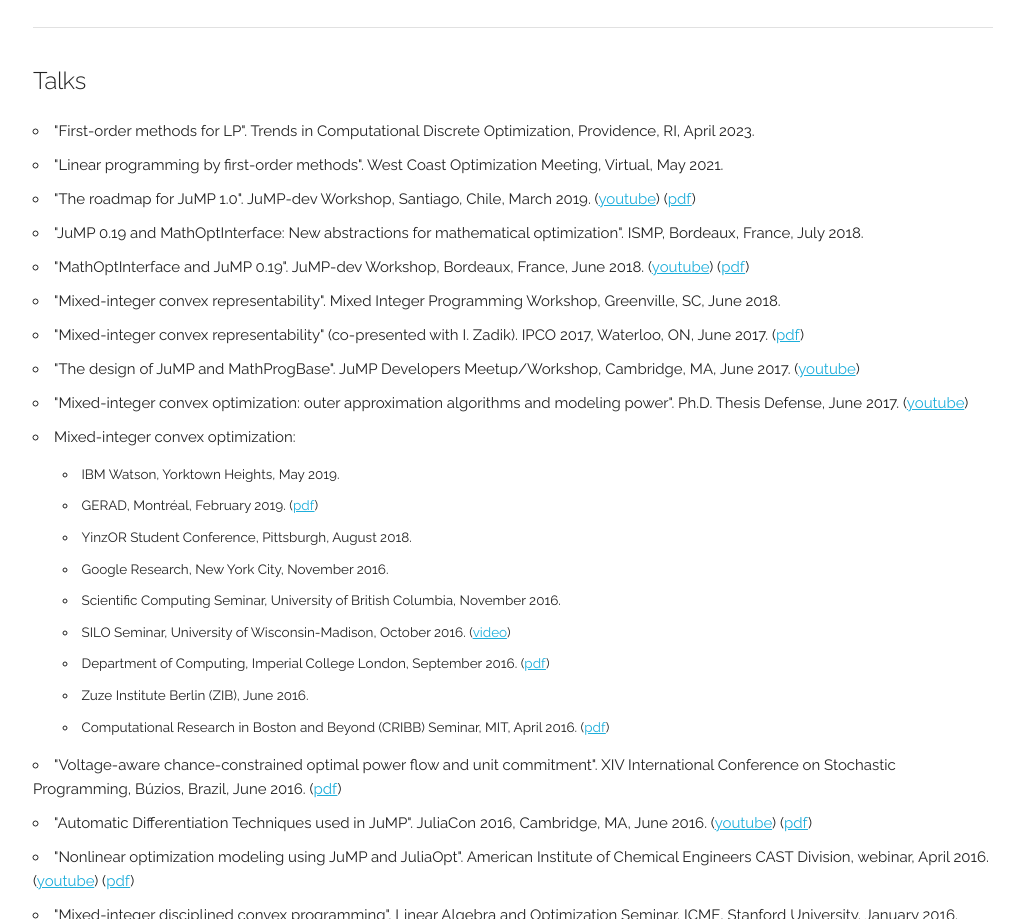
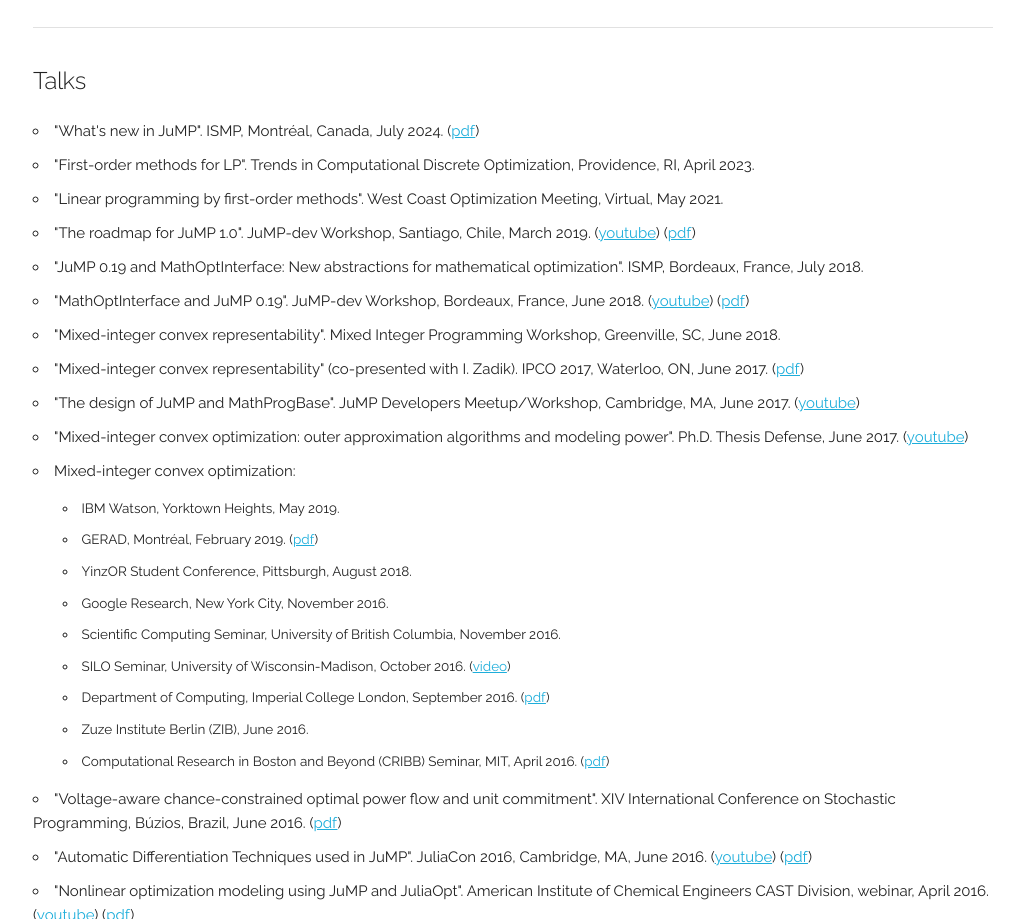
Before and after one commit to mlubin/mlubin.github.io, a plain HTML site: page index.html in a window 1280 px wide. Shown: the part 2842-3761 px from the top of the page, without its empty margins (127-1146 px from the left). Drawn offline with Linux system fonts and the light colour scheme.

Commit message:
ISMP talk

```diff
--- a/index.html
+++ b/index.html
@@ -121,6 +121,7 @@
 <hr>
 <h5 id="talks">Talks</h5>
 <ul>
+<li>"What's new in JuMP". ISMP, Montréal, Canada, July 2024. (<a href="pdf/jump-ismp-2024.pdf">pdf</a>)</li>
 <li>"First-order methods for LP". Trends in Computational Discrete Optimization, Providence, RI, April 2023.</li>
 <li>"Linear programming by first-order methods". West Coast Optimization Meeting, Virtual, May 2021.</li>
 <li>"The roadmap for JuMP 1.0". JuMP-dev Workshop, Santiago, Chile, March 2019. (<a href="https://www.youtube.com/watch?v=Lo9P9bD-JwI&list=PLP8iPy9hna6QkxelZiDOc5HnVGvQmEsLX&index=3&t=0s">youtube</a>) (<a href="https://www.juliaopt.org/meetings/santiago2019/slides/miles_lubin.pdf">pdf</a>)</li>
```
Also changed, not shown: 1 other file.
